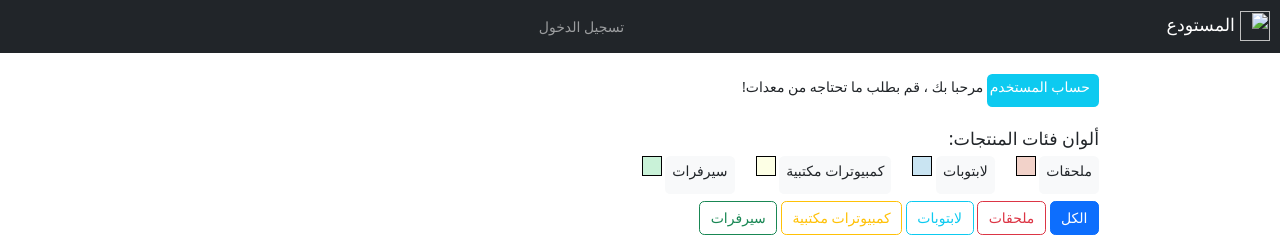
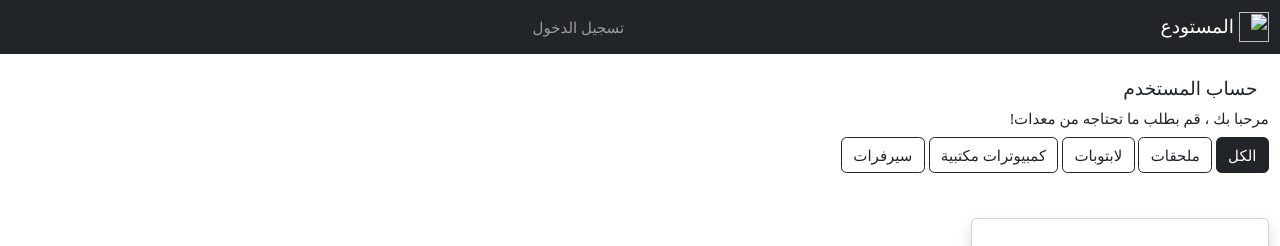
Before and after one commit to salleem2013/warehouse_system, a Django app: page / in a window 1280 px wide. Shown: the top 246 px of the page. Run offline with Django 5.2, Linux system fonts and the light colour scheme; tables that the repository leaves empty hold one stand-in row (values such as "Sample post"); parts of the project's set-up code (start-up, migrations or seed data) failed here and were passed over; some libraries are stand-ins or nearby versions.

Commit message:
Design fixes

```diff
--- a/pages/views.py
+++ b/pages/views.py
@@ -117,7 +117,7 @@ def home(request):
     else:
         products = المنتجات.objects.all().prefetch_related("المخزون_set")
 
-    paginator = Paginator(products, 9)  # Adjust number as needed
+    paginator = Paginator(products, 12)  # Adjust number as needed
     page_number = request.GET.get("page")
     page_obj = paginator.get_page(page_number)
 
--- a/static/css/base.css
+++ b/static/css/base.css
@@ -7,16 +7,16 @@ html {
 }
 @media (min-width: 768px) {
   html {
-    font-size: 14px;
+    font-size: 15px;
   }
 }
 
 body {
-  margin-bottom: 60px; /* Margin bottom by footer height */
+  margin-bottom: 70px; /* Margin bottom by footer height */
 }
 
 .container {
-  max-width: 960px;
+  max-width: 1280px;
 }
 
 .pricing-header {
@@ -27,21 +27,21 @@ body {
   position: absolute;
   bottom: 0;
   width: 100%;
-  height: 35px; /* Set the fixed height of the footer here */
-  line-height: 40px; /* Vertically center the text there */
+  height: 55px; /* Set the fixed height of the footer here */
+  line-height: 25px; /* Vertically center the text there */
   background-color: #f5f5f5;
 }
 
 .card-accessory {
-  background-color: #f2d2c9; /* Light Red */
+  background-color: #efebe9; /* Light Red */
 }
 
 .card-laptop {
-  background-color: #c9e4f2; /* Light Blue */
+  background-color: #d1e6f0; /* Light Blue */
 }
 
 .card-desktop {
-  background-color: #fdffe5; /* Light Purple */
+  background-color: #eaecd8; /* Light Purple */
 }
 
 .card-server {
@@ -68,7 +68,7 @@ body {
 
 .card-img-top {
   width: 100%;          /* Image will take up the full width of the card */
-  height: 200px;        /* Fixed height for consistency */
+  height: 150px;        /* Fixed height for consistency */
   object-fit: contain;  /* Ensures the entire image fits within the dimensions without cropping */
   object-position: center; /* Center the image within the element */
 }
@@ -100,3 +100,12 @@ body {
 .bi-denied{
   color: red;
 }
+
+.btn-info {
+  background-color: #aedae1;
+  border-color:#00ddff(167, 228, 237)
+}
+
+.btn i {
+  margin-right: 5px; /* Adds spacing between the icon and the text */
+}
--- a/templates/_base.html
+++ b/templates/_base.html
@@ -10,6 +10,7 @@
   <title>{% block title %}المستودع{% endblock %}</title>
   <link rel="icon" href="{% static 'images/favicon.ico' %}" type="image/x-icon">
   <link href="https://cdn.jsdelivr.net/npm/bootstrap@5.3.3/dist/css/bootstrap.rtl.min.css" rel="stylesheet">
+  <link href="https://cdn.jsdelivr.net/npm/bootstrap-icons@1.8.0/font/bootstrap-icons.css" rel="stylesheet">
   <link rel="stylesheet" href="{% static 'css/base.css' %}">
   {% block css %}{% endblock %}
 </head>
@@ -72,7 +73,7 @@
 
 
 
-  <div class="container mt-4">
+  <div class="container mt-4 homebg">
     {% if messages %}
     {% for message in messages %}
     <div class="alert {{ message.tags }} alert-dismissible fade show" role="alert">
@@ -86,10 +87,13 @@
     {% endblock %}
   </div>
 
-  <footer class="footer mt-auto py-3 bg-light">
-    <div class="container text-center">
-      <span class="text-muted">{% trans 'في حالة مواجهة اي مشكلة قم بالتواصل مع فريق الدعم الفني على' %} <a
-          href="mailto:support@ITdepartment.com">support@ITdepartment.com</a></span>
+  <!-- Footer -->
+  <footer class="footer mt-auto py-3 bg-dark">
+    <div class="container-fluid text-center">
+      <span class="text-white">
+        {% trans 'في حالة مواجهة اي مشكلة قم بالتواصل مع فريق الدعم الفني على' %}
+        <a href="mailto:support@ITdepartment.com" class="text-info">support@ITdepartment.com</a>
+      </span>
     </div>
   </footer>
 
--- a/templates/pages/home.html
+++ b/templates/pages/home.html
@@ -10,25 +10,22 @@
   {% if user.is_superuser %}
   <div class="container">
     {% blocktrans with first_name=user.first_name last_name=user.last_name %}
-    <div class="badge bg-info text-white" style="width: 7rem;">
-      <h6>حساب إداري</h6>
-    </div>
+    <h6>حساب إداري</h6>
     مرحبا بك <b><i>{{ first_name }} {{ last_name }}</i></b>،قم بالاطلاع على مخزون الاجهزة والمعدات
     {% endblocktrans %}
   </div>
   {% else %}
 
   <div class="container">
-    <div class="badge bg-info text-white" style="width: 8rem;">
-      <h6>حساب المستخدم</h6>
-    </div>
-    {% blocktrans with first_name=user.first_name last_name=user.last_name %}
-    مرحبا بك <b><i>{{ first_name }} {{ last_name }}</i></b>، قم بطلب ما تحتاجه من معدات!
-    {% endblocktrans %}
+    <h5>حساب المستخدم</h5>
+  </div>
+  {% blocktrans with first_name=user.first_name last_name=user.last_name %}
+  مرحبا بك <b><i>{{ first_name }} {{ last_name }}</i></b>، قم بطلب ما تحتاجه من معدات!
+  {% endblocktrans %}
   </div>
   {% endif %}
-
-  <!-- Category Legend -->
+  <!--
+  Category Legend
   <div class="container mt-4">
     <h5>{% trans "ألوان فئات المنتجات:" %}</h5>
     <div class="row">
@@ -53,19 +50,19 @@
         <div class="swatch card-server"></div>
       </div>
     </div>
-  </div>
+  </div> -->
 
   <!-- Category Filter Links -->
   <div class="container mt-2 mb-4">
-    <a href="{% url 'home' %}" class="btn btn-outline-primary {% if not current_category %}active{% endif %}">الكل</a>
+    <a href="{% url 'home' %}" class="btn btn-outline-dark {% if not current_category %}active{% endif %}">الكل</a>
     <a href="{% url 'home' %}?category=accessory"
-      class="btn btn-outline-danger {% if current_category == 'accessory' %}active{% endif %}">ملحقات</a>
+      class="btn btn-outline-dark {% if current_category == 'accessory' %}active{% endif %}">ملحقات</a>
     <a href="{% url 'home' %}?category=laptop"
-      class="btn btn-outline-info {% if current_category == 'laptop' %}active{% endif %}">لابتوبات</a>
+      class="btn btn-outline-dark {% if current_category == 'laptop' %}active{% endif %}">لابتوبات</a>
     <a href="{% url 'home' %}?category=desktop"
-      class="btn btn-outline-warning {% if current_category == 'desktop' %}active{% endif %}">كمبيوترات مكتبية</a>
+      class="btn btn-outline-dark {% if current_category == 'desktop' %}active{% endif %}">كمبيوترات مكتبية</a>
     <a href="{% url 'home' %}?category=server"
-      class="btn btn-outline-success {% if current_category == 'server' %}active{% endif %}">سيرفرات</a>
+      class="btn btn-outline-dark {% if current_category == 'server' %}active{% endif %}">سيرفرات</a>
   </div>
 
 
@@ -73,9 +70,8 @@
   <div class="container">
     <div class="row">
       {% for product in page_obj %}
-      <div class="col-md-4 mb-4">
-        <div
-          class="card h-100 {% if product.الفئة == 'accessory' %}card-accessory{% elif product.الفئة == 'laptop' %}card-laptop{% elif product.الفئة == 'desktop' %}card-desktop{% elif product.الفئة == 'server' %}card-server{% endif %}">
+      <div class="col-md-3 mb-4">
+        <div class="card h-100 shadow p-3 mb-5 bg-white rounded">
           <div class="card-body d-flex flex-column">
             {% if product.الصورة %}
             <img src="{{ product.الصورة.url }}" class="card-img-top" alt="{{ product.الاسم }}">
@@ -85,18 +81,16 @@
             <p class="card-text mb-auto">{{ product.الوصف }}</p>
             {% with product.المخزون_set.first as stock %}
             {% if stock and stock.الكمية > 0 %}
-            <span class="badge bg-success mb-2">متوفر: {{ stock.الكمية }}</span>
+            <span class="badge bg-light text-success">{% trans "متوفر" %}: {{ stock.الكمية }}</span>
             {% else %}
-            <span class="badge bg-danger mb-2">غير متوفر</span>
+            <span class="badge bg-light text-dark">{% trans "غير متوفر" %}</span>
+            {% endif %}
+            {% if not user.is_superuser and stock and stock.الكمية > 0 %} <button type="button"
+              class="btn btn-success mt-2" data-bs-toggle="modal" data-bs-target="#requestModal{{ product.id }}">
+              {% trans "طلب" %}<i class="bi bi-box-seam"></i>
+            </button>
             {% endif %}
             {% endwith %}
-            {% if not user.is_superuser %}
-            <button type="button" class="btn btn-primary mt-2" data-bs-toggle="modal"
-              data-bs-target="#requestModal{{ product.id }}">
-              {% trans "طلب" %}
-            </button>
-            {% endif %}
-
           </div>
         </div>
       </div>
@@ -114,11 +108,11 @@
               <div class="modal-body">
                 <input type="hidden" name="product_id" value="{{ product.id }}">
                 <label for="quantity{{ product.id }}" class="form-label">الكمية:</label>
-                <input type="number" class="form-control" id="quantity{{ product.id }}" name="quantity" min="1"
-                  value="1">
+                <input type="number" class="form-label text-center" id="typeNumber{{ product.id }}" name="quantity"
+                  min="1" value="1">
               </div>
               <div class="modal-footer">
-                <button type="submit" class="btn btn-primary">تأكيد الطلب</button>
+                <button type="submit" class="btn btn-success">تأكيد الطلب</button>
               </div>
             </form>
           </div>
```
